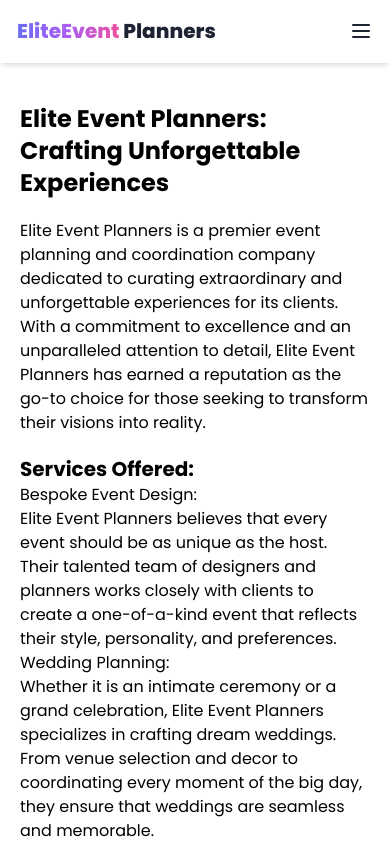
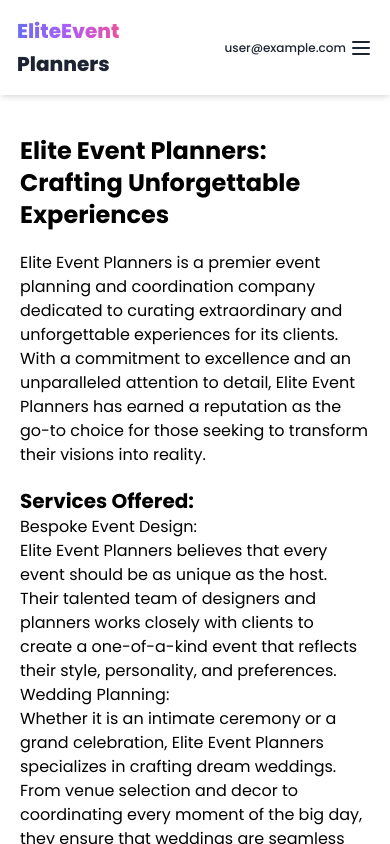
Before and after one commit to Raisul-24/elite-event-planners-firebase-with-authentication, a React (Vite) app: page /about in a window 390 px wide. Shown: the top 844 px of the page. Built offline with nearby package versions, Linux system fonts and the light colour scheme; no server answers; sample sign-in values are in the browser's storage.

Commit message:
Add readme file and check validation and make it responsive

```diff
--- a/src/Components/AllServices.jsx
+++ b/src/Components/AllServices.jsx
@@ -24,22 +24,22 @@ const AllServices = () => {
                data-aos-duration="2000">
                <h2 className="text-4xl text-transparent bg-clip-text bg-gradient-to-r from-indigo-500 from-10% via-sky-500 via-30% to-emerald-500 to-90% text-center font-extrabold">Our Services</h2>
             </div>
-         <div className="grid grid-cols-1 md:grid-cols-4 lg:grid-cols-4 gap-6">
+         <div className="grid grid-cols-1 md:grid-cols-4 lg:grid-cols-4 gap-6 p-4 md:p-0">
                <div>
                   <h2 className="text-3xl text-left font-extrabold text-fuchsia-500 pt-10">We Provide</h2>
-                  <h3 className="md:text-lg lg:text-2xl font-bold text-purple-500 my-20" data-aos="fade-up"
+                  <h3 className="md:text-lg lg:text-2xl font-bold text-purple-500 my-8 md:my-20" data-aos="fade-up"
                      data-aos-duration="1000">Wedding</h3>
-                  <h3 className="md:text-lg lg:text-2xl font-bold text-purple-500 my-20" data-aos="fade-up"
+                  <h3 className="md:text-lg lg:text-2xl font-bold text-purple-500 my-8 md:my-20" data-aos="fade-up"
                      data-aos-duration="1000">Birthday Parties</h3>
-                  <h3 className="md:text-lg lg:text-2xl font-bold text-purple-500 my-20" data-aos="fade-up"
+                  <h3 className="md:text-lg lg:text-2xl font-bold text-purple-500 my-8 md:my-20" data-aos="fade-up"
                      data-aos-duration="1000">Anniversaries</h3>
-                  <h3 className="md:text-lg lg:text-2xl font-bold text-purple-500 my-20" data-aos="fade-up"
+                  <h3 className="md:text-lg lg:text-2xl font-bold text-purple-500 my-8 md:my-20" data-aos="fade-up"
                      data-aos-duration="1000">Engagement Parties</h3>
-                  <h3 className="md:text-lg lg:text-2xl font-bold text-purple-500 my-20" data-aos="fade-up"
+                  <h3 className="md:text-lg lg:text-2xl font-bold text-purple-500 my-8 md:my-20" data-aos="fade-up"
                      data-aos-anchor-placement="center-bottom">Retirement Parties</h3>
-                  <h3 className="md:text-lg lg:text-2xl font-bold text-purple-500 my-20" data-aos="fade-up"
+                  <h3 className="md:text-lg lg:text-2xl font-bold text-purple-500 my-8 md:my-20" data-aos="fade-up"
                      data-aos-duration="1000">Baby Showers</h3>
-                  <h3 className="md:text-lg lg:text-2xl font-bold text-purple-500 my-20" data-aos="fade-up"
+                  <h3 className="md:text-lg lg:text-2xl font-bold text-purple-500 my-8 md:my-20" data-aos="fade-up"
                      data-aos-duration="1000">Any Event We can arrange</h3>
                </div>
                <div className="md:col-span-3 lg:col-span-3">
--- a/src/Components/Header/Navbar.jsx
+++ b/src/Components/Header/Navbar.jsx
@@ -2,6 +2,7 @@ import { Collapse } from "@material-tailwind/react";
 import { useContext, useState } from "react";
 import { Link, NavLink } from "react-router-dom";
 import { AuthContext } from "../Firebase/AuthProvider";
+import Swal from "sweetalert2";
 
 const Navbar = () => {
    const [openNav, setOpenNav] = useState(false);
@@ -11,6 +12,22 @@ const Navbar = () => {
    const handleLogOut = () => {
       logOut()
          .then()
+      Swal.fire({
+         title: 'Are you sure?',
+         text: "You won't be able to access this!",
+         icon: 'warning',
+         showCancelButton: true,
+         confirmButtonColor: '#3085d6',
+         cancelButtonColor: '#d33',
+         confirmButtonText: 'Yes, LogOut'
+      }).then((result) => {
+         if (result.isConfirmed) {
+            Swal.fire(
+               'LogOut!',
+               'success'
+            )
+         }
+      })
    }
    const links = <>
       <li className="block p-1 text-sm  leading-normal text-inherit antialiased"><NavLink to="/">Home</NavLink></li>
@@ -33,13 +50,18 @@ const Navbar = () => {
                </ul>
 
                {
-                  user ? <button onClick={handleLogOut}
+                  user ?
+                     <div className="flex items-center">
+                        <p className="text-xs font-medium mr-1">{user.email}</p>
+                        <button onClick={handleLogOut}
                            className="middle none center hidden rounded-lg bg-gradient-to-tr from-pink-600 to-pink-400 py-2 px-4 text-xs font-bold uppercase text-white shadow-md shadow-pink-500/20 transition-all hover:shadow-lg hover:shadow-pink-500/40 active:opacity-[0.85] disabled:pointer-events-none disabled:opacity-50 disabled:shadow-none lg:inline-block"
                            type="button"
                            data-ripple-light="true"
                         >
                            <Link to="/login">Log Out</Link>
                         </button>
+
+                     </div>
                      :
                      <button
                         className="middle none center hidden rounded-lg bg-gradient-to-tr from-pink-600 to-pink-400 py-2 px-4 text-xs font-bold uppercase text-white shadow-md shadow-pink-500/20 transition-all hover:shadow-lg hover:shadow-pink-500/40 active:opacity-[0.85] disabled:pointer-events-none disabled:opacity-50 disabled:shadow-none lg:inline-block"
--- a/src/Components/Header/NavbarTop.jsx
+++ b/src/Components/Header/NavbarTop.jsx
@@ -2,6 +2,7 @@ import { Collapse } from "@material-tailwind/react";
 import { useContext, useState } from "react";
 import { Link, NavLink } from "react-router-dom";
 import { AuthContext } from "../Firebase/AuthProvider";
+import Swal from "sweetalert2";
 
 
 
@@ -13,6 +14,22 @@ const NavbarTop = () => {
    const handleLogOut = () => {
       logOut()
          .then()
+      Swal.fire({
+         title: 'Are you sure?',
+         text: "You won't be able to access this!",
+         icon: 'warning',
+         showCancelButton: true,
+         confirmButtonColor: '#3085d6',
+         cancelButtonColor: '#d33',
+         confirmButtonText: 'Yes, LogOut'
+      }).then((result) => {
+         if (result.isConfirmed) {
+            Swal.fire(
+               'LogOut!',
+               'success'
+            )
+         }
+      })
    }
    const links = <>
       <li className="block p-1 text-sm  leading-normal text-inherit antialiased"><NavLink to="/">Home</NavLink></li>
@@ -35,13 +52,18 @@ const NavbarTop = () => {
                </ul>
 
                {
-                  user ? <button onClick={handleLogOut}
+                  user ?
+                  <div className="flex items-center">
+                     <p className="text-xs font-medium mr-1">{user.email}</p>
+                     <button onClick={handleLogOut}
                         className="middle none center hidden rounded-lg bg-gradient-to-tr from-pink-600 to-pink-400 py-2 px-4 text-xs font-bold uppercase text-white shadow-md shadow-pink-500/20 transition-all hover:shadow-lg hover:shadow-pink-500/40 active:opacity-[0.85] disabled:pointer-events-none disabled:opacity-50 disabled:shadow-none lg:inline-block"
                         type="button"
                         data-ripple-light="true"
                      >
                         <Link to="/login">Log Out</Link>
                      </button>
+
+                  </div>
                      :
                      <button
                         className="middle none center hidden rounded-lg bg-gradient-to-tr from-pink-600 to-pink-400 py-2 px-4 text-xs font-bold uppercase text-white shadow-md shadow-pink-500/20 transition-all hover:shadow-lg hover:shadow-pink-500/40 active:opacity-[0.85] disabled:pointer-events-none disabled:opacity-50 disabled:shadow-none lg:inline-block"
@@ -95,9 +117,11 @@ const NavbarTop = () => {
                      {links}
                      <li>
                         {
-                           user ? <button onClick={handleLogOut}>
+                           user ? <div className="">
+                              <button onClick={handleLogOut}>
                               <Link to="">Log Out</Link>
                            </button>
+                           </div>
                               :
                               <button>
                                  <Link to="/login">Log In</Link>
--- a/src/Pages/Contact.jsx
+++ b/src/Pages/Contact.jsx
@@ -18,9 +18,11 @@ const Contact = () => {
 
                <ul>
                   <li>Email: <a href="mailto:contact@example.com">contact@example.com</a></li>
-                <li>Phone: <a href="tel:+1234567890">+1 (234) 567-890</a></li>
-                <li>Address: 123 Main Street, City, Country</li>
+                  <li>Phone: <a href="tel:+1234567890">+880 01134366</a></li>
+                  <li>Address: 123 Main Street, Dhanmondi, Dhaka-1205, Bangladesh</li>
                </ul>
+            </div>
+            <div className="">
             </div>
          </div>
       </div>
```
Also changed, not shown: 1 other file (tests, documents, lock files or other folders). Lines whose indentation alone changed are shown as unchanged.
